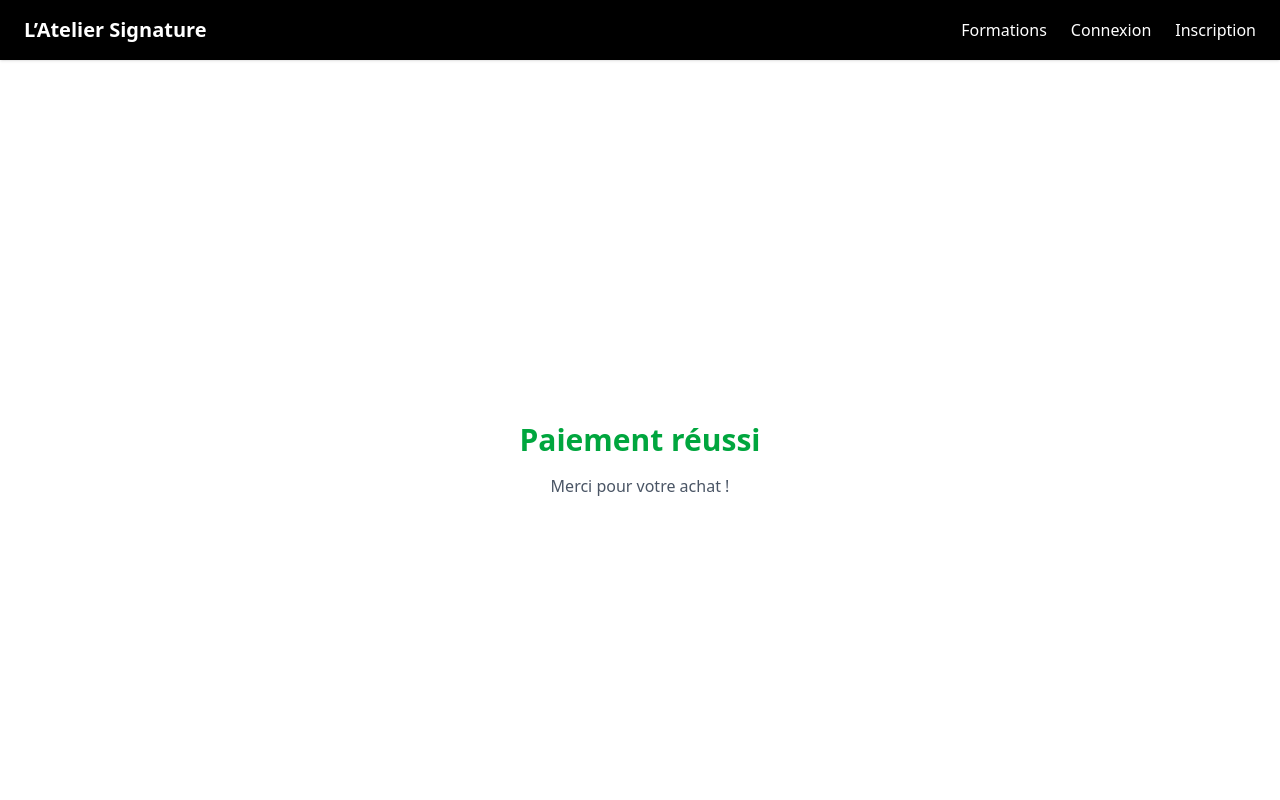
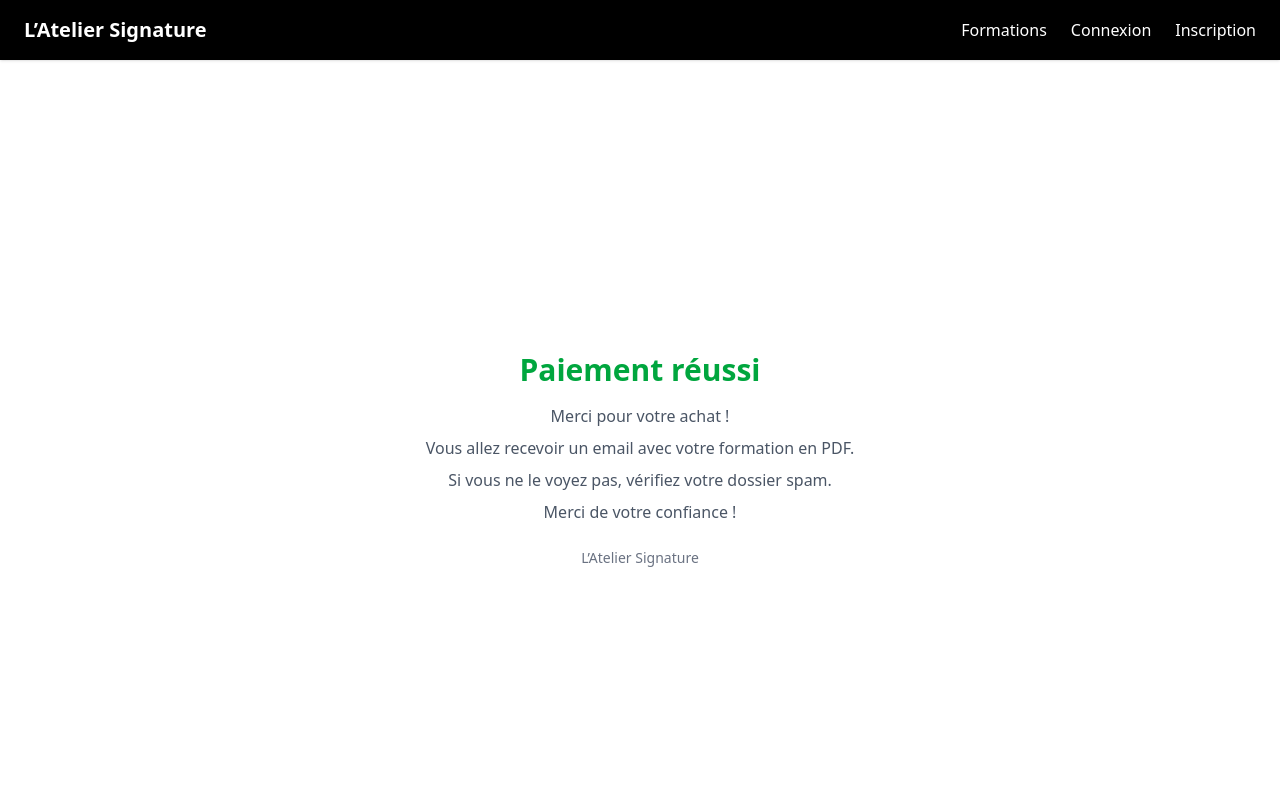
Before and after one commit to Leilasempere/ateliersignature-V2, a React (Vite) app in the folder frontend-atelier-signature/: page /success in a window 1280 px wide. Shown: the top 800 px of the page. Built offline with nearby package versions, Linux system fonts and the light colour scheme; no server answers.

Commit message:
modification Success.jsx

```diff
--- a/frontend-atelier-signature/src/pages/Success.jsx
+++ b/frontend-atelier-signature/src/pages/Success.jsx
@@ -30,6 +30,10 @@ export default function Success() {
     <div className="flex flex-col items-center justify-center min-h-screen">
       <h1 className="text-3xl font-bold text-green-600">Paiement réussi</h1>
       <p className="mt-4 text-gray-600">Merci pour votre achat !</p>
+      <p className="mt-2 text-gray-600">Vous allez recevoir un email avec votre formation en PDF.</p>
+      <p className="mt-2 text-gray-600">Si vous ne le voyez pas, vérifiez votre dossier spam.</p>
+      <p className="mt-2 text-gray-600">Merci de votre confiance !</p>
+      <p className="mt-6 text-sm text-gray-500">L’Atelier Signature</p>
     </div>
   );
 }
```
